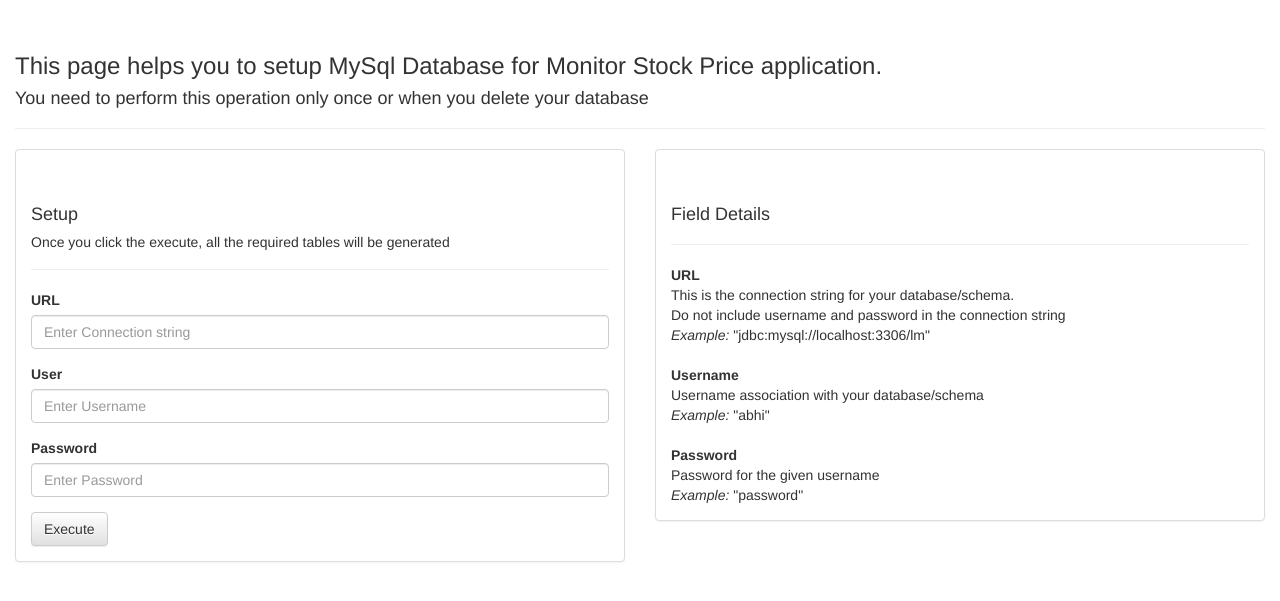
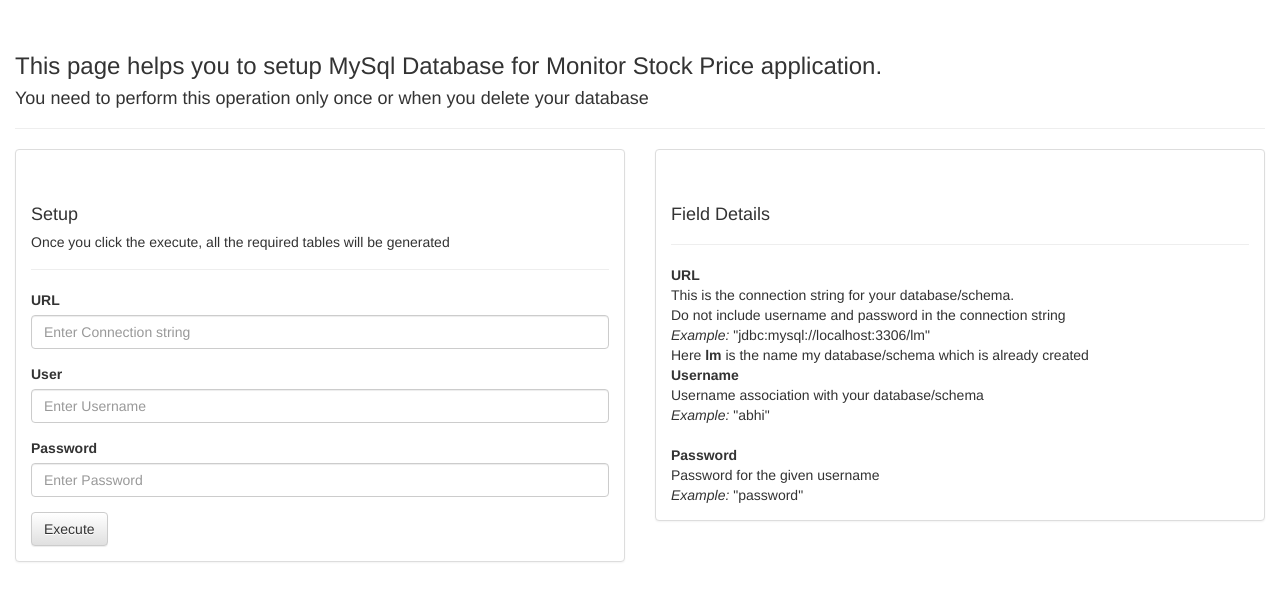
Before and after one commit to Abhijith-Nagaraja/msp-db-installer, a plain HTML site: page WebContent/index.html in a window 1280 px wide. Shown: the part 57-658 px from the top of the page. Drawn offline with nearby package versions, Linux system fonts and the light colour scheme.

Commit message:
Update index.html

```diff
--- a/WebContent/index.html
+++ b/WebContent/index.html
@@ -80,7 +80,8 @@
 						This is the connection string for your database/schema.<br/>
 						Do not include username and password in the connection string<br/>
 						<i>Example:</i> "jdbc:mysql://localhost:3306/lm"
-						<br/><br/>
+						<br/>
+						Here <b>lm</b> is the name my database/schema which is already created<br/>
 						<b>Username</b><br/>
 						Username association with your database/schema<br/>
 						<i>Example:</i> "abhi"
```
